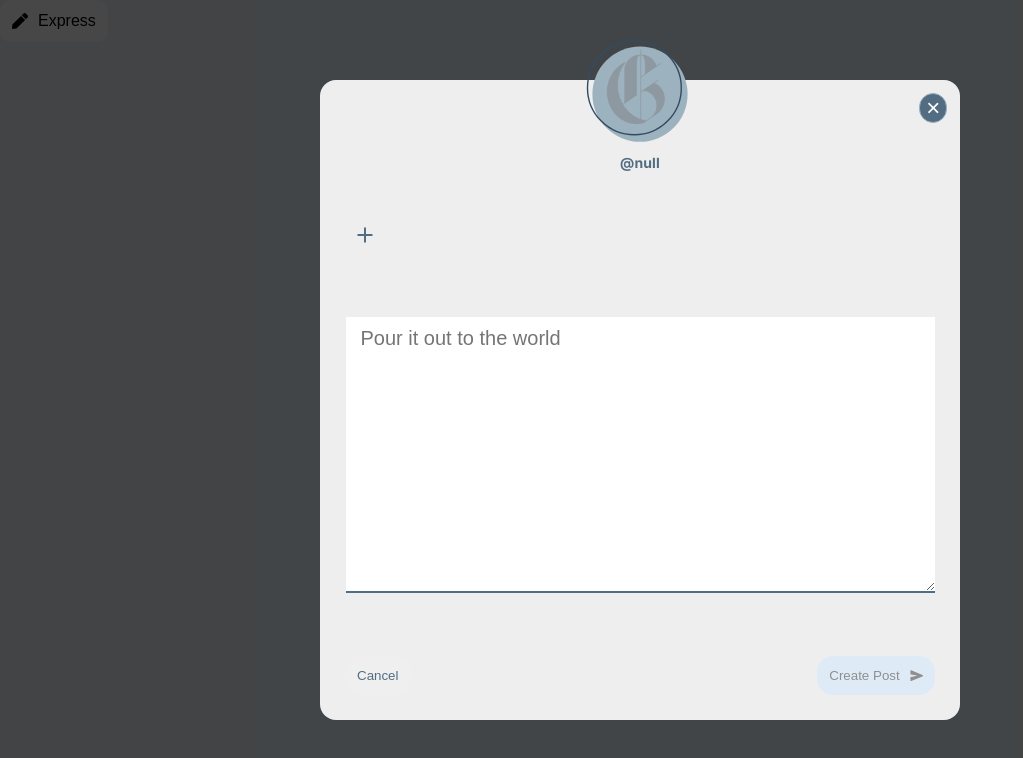
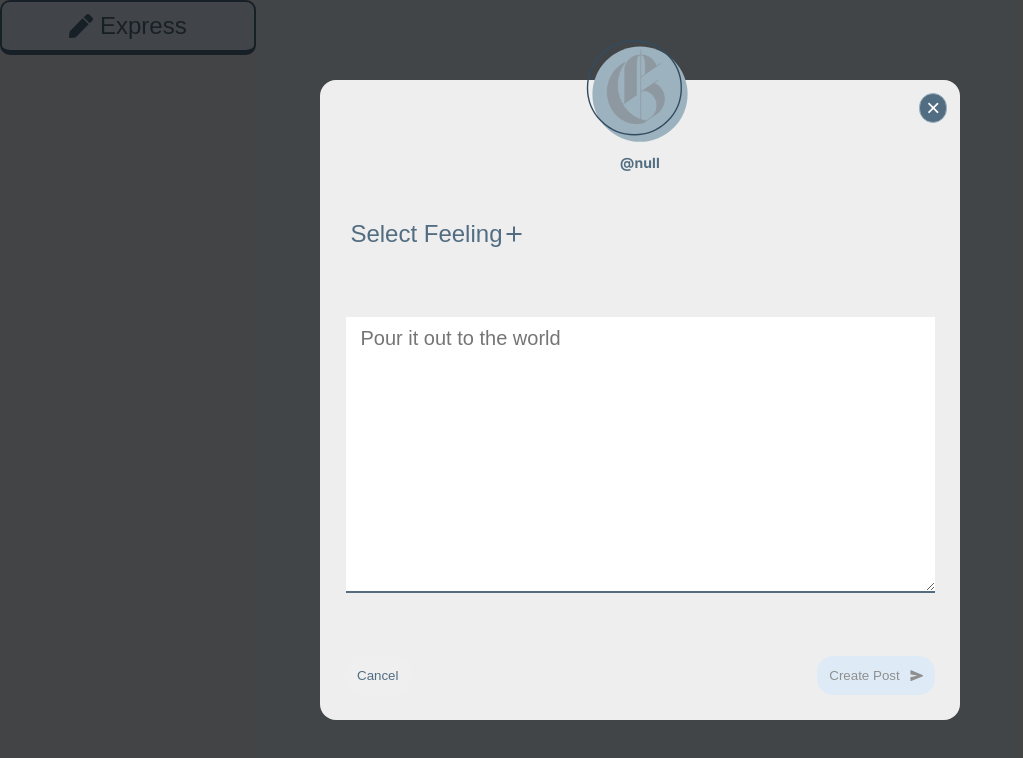
Before and after one commit to Ahmed-Mohammed-11/Grey, a Next.js app in the folder front_end/: page /components/popup in a window 1280 px wide. Both pictures are taken after a click on the button "Express". Shown: the top 758 px of the page, without its empty margins (0-1023 px from the left). Built offline with nearby package versions, Linux system fonts and the light colour scheme.

Commit message:
SG-202 adjust some styling

```diff
--- a/front_end/src/app/components/feelingsFilter/page.module.css
+++ b/front_end/src/app/components/feelingsFilter/page.module.css
@@ -4,15 +4,26 @@
     justify-content: space-between;
     align-items: center;
     width: 100%;
-    padding: 15px;
+    padding: 2%;
     box-sizing: border-box;
 }
 
+.add_feeling_button {
+    border: none !important;
+    outline: none !important;
+    cursor: pointer;
+}
+
+.add_feeling_button:hover {
+    outline: none !important;
+    border: none !important;
+    background-color: transparent !important;
+}
+
 .chip {
-    margin: 5px;
-    padding: 5px;
+    margin: 0.5%;
 }
 
 .menu_item:hover {
-    opacity: 0.8;
+    opacity: 0.9;
 }
--- a/front_end/src/app/components/feelingsFilter/page.tsx
+++ b/front_end/src/app/components/feelingsFilter/page.tsx
@@ -37,7 +37,6 @@ export default function FeelingsFilter(props: any) {
 
     const emojiMap = new Map<Feeling, any>(
         [
-            // <TagFacesIcon style={{color: '#26c08a', fontSize: '21px'}}/>
             [Feeling.HAPPY, <MdOutlineEmojiEmotions style={{color: '#26c08a', fontSize: '21px'}}/>],
             [Feeling.ANXIOUS, <MdOutlineEmojiEmotions style={{color: '#fdc358', fontSize: '21px'}}/>],
             [Feeling.DISGUST, <BiAngry style={{color: '#d29f6fff', fontSize: '21px'}}/>],
@@ -81,22 +80,22 @@ export default function FeelingsFilter(props: any) {
                         label = {feeling}
                         className={`${feeling} ${styles.chip}`}
                         onDelete={handleDelete(feeling)}
-                        style={{borderRadius: '5px'}}
                         key={feelingIndex}
                     />
                 ))}
             </Box>
 
-            <Tooltip title="Feelings Filter" style={{borderRadius: '5px'}}>
+            <Tooltip title="Feelings Filter">
                 <IconButton
                     id="basic-button"
                     disabled={fullFeelings}
                     aria-controls={open ? 'basic-menu' : undefined}
                     aria-haspopup="true"
                     aria-expanded={open ? 'true' : undefined}
+                    className={styles.add_feeling_button}
                     onClick={handleClick}
                 >
-                    <IoMdAdd/>
+                    Select Feeling <IoMdAdd/>
                 </IconButton>
             </Tooltip>
             <Menu
@@ -104,10 +103,11 @@ export default function FeelingsFilter(props: any) {
                 anchorEl={anchorEl}
                 open={open}
                 onClose={handleClosePopup}
-                MenuListProps={{'aria-labelledby': 'basic-button'}}>
+                MenuListProps={{'aria-labelledby': 'basic-button'}}
+            >
                 {Array.from(allFeelings).filter((feeling) =>
                     !selectedFeelings.has(feeling)).map((feeling: any, feelingIndex: any) => (
-                    <MenuItem  className={`${feeling} ${styles.menu_item}`} onClick={handleAdd(feeling)}>
+                    <MenuItem className={`${feeling} ${styles.menu_item}`} onClick={handleAdd(feeling)}>
                         {emojiMap.get(feeling) ?  emojiMap.get(feeling) : <FaceIcon/>} <span>&nbsp;</span> {feeling}
                     </MenuItem>
                 ))}
--- a/front_end/src/app/components/popup/page.module.css
+++ b/front_end/src/app/components/popup/page.module.css
@@ -83,20 +83,22 @@
 
 .create_button {
     display: flex;
-    position: relative;
-    flex-direction: row;
+    justify-content: center;
     align-items: center;
-    justify-content: center;
-    gap: 0 10px;
-    padding: 12px;
+    padding: 10px;
+    background-color: #dbe6f1;
+    border : 2px solid #526D82;
     outline: none;
-    text-transform: capitalize;
-    font-size: calc(2 * calc(min(1vh, 1vw)));
-    border: none;
     border-radius: 10px;
-    cursor: pointer;
-    transition: all 0.1s ease-in-out;
-    box-sizing: border-box;
+    border-bottom: 5px solid #526D82;
+    color: #526D82;
+    font-size: 1.5rem;
+    width: 20%;
+}
+
+.create_button:hover {
+    background-color: #526D82;
+    color: #dbe6f1;
 }
 
 .modal > .close {
--- a/front_end/src/app/components/popup/page.tsx
+++ b/front_end/src/app/components/popup/page.tsx
@@ -88,7 +88,7 @@ export default function PopupScreen(props: any) {
 
 
     return (
-        <Popup trigger={<button className={styles.create_button}><FaPen/>Express</button>} modal nested>
+        <Popup trigger={<button className={styles.create_button}><FaPen/>&nbsp;Express</button>} modal nested>
             {close => {
                 return (
                     <section className={styles.container}>
```
Also changed, not shown: front_end/src/app/components/posts/page.module.css (+3 -5 lines).
